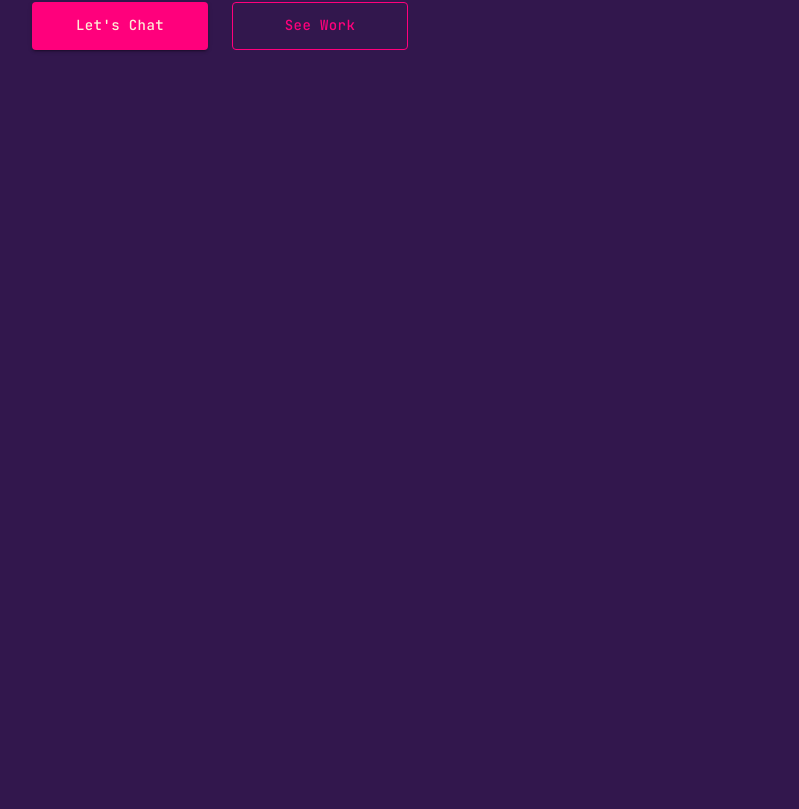
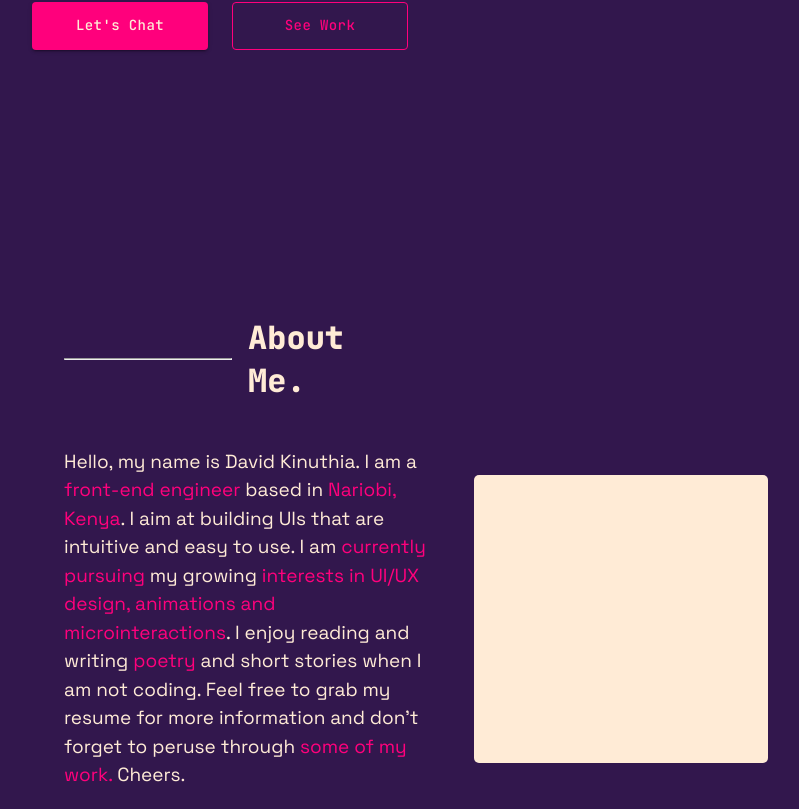
Before and after one commit to kd-kinuthiadavid/kdio-dev, a Next.js app: page / in a window 1280 px wide. Shown: the part 685-1494 px from the top of the page, without its empty margins (96-895 px from the left). Before the commit the page ends 943 px from the top, so only its background shows below. Built offline with nearby package versions, Linux system fonts and the light colour scheme.

Commit message:
feat(about): add an about section

```diff
--- /dev/null
+++ b/components/AboutSection/index.tsx
@@ -0,0 +1,126 @@
+import React from "react";
+import styled from "styled-components";
+import { HiglightedText } from "../sharedstyles";
+
+const About = () => {
+  return (
+    <Wrapper>
+      <div className="heading">
+        <hr />
+        <h2>About Me.</h2>
+      </div>
+      <div className="content">
+        <p>
+          Hello, my name is David Kinuthia. I am a{" "}
+          <HiglightedText>front-end engineer</HiglightedText> based in{" "}
+          <HiglightedText>Nariobi, Kenya</HiglightedText>. I aim at building UIs
+          that are intuitive and easy to use. I am{" "}
+          <HiglightedText>currently pursuing</HiglightedText> my growing{" "}
+          <HiglightedText>
+            interests in UI/UX design, animations and microinteractions
+          </HiglightedText>
+          . I enjoy reading and writing <HiglightedText>poetry</HiglightedText>{" "}
+          and short stories when I am not coding. Feel free to grab my resume
+          for more information and don’t forget to peruse through{" "}
+          <HiglightedText>some of my work.</HiglightedText> Cheers.
+        </p>
+        {/* @TODO: add a picture element: https://developer.mozilla.org/en-US/docs/Web/HTML/Element/picture */}
+        <div className="img_placeholder"></div>
+      </div>
+    </Wrapper>
+  );
+};
+
+export default About;
+
+const Wrapper = styled.div`
+  margin: 2rem 0;
+  padding: 0 1rem;
+  color: ${({ theme }) => theme.colors.secondary};
+  font-family: ${({ theme }) => theme.fonts.heading};
+
+  .heading {
+    display: flex;
+    justify-content: start;
+    align-items: center;
+    gap: 1rem;
+
+    hr {
+      width: 50%;
+      height: 0.125rem;
+    }
+
+    h2 {
+      width: 50%;
+      font-weight: 800;
+      font-size: 1.5rem;
+    }
+  }
+
+  .content {
+    display: flex;
+    flex-direction: column;
+    /* align-items: center; */
+    gap: 1rem;
+    font-family: ${({ theme }) => theme.fonts.text};
+
+    p {
+      font-size: 1.188rem;
+      line-height: 1.5em;
+      text-align: left;
+    }
+
+    .img_placeholder {
+      background-color: ${({ theme }) => theme.colors.secondary};
+      height: 22rem;
+      width: 25rem;
+      border-radius: ${({ theme }) => theme.spacing.borderRadius};
+      align-self: center;
+    }
+  }
+
+  @media (min-width: ${({ theme }) => theme.breakPoints.isSmallMobile}) {
+    margin: 2rem 0;
+    padding: 0 2rem;
+
+    .heading {
+      h2 {
+        font-size: 2rem;
+      }
+    }
+  }
+
+  @media (min-width: ${({ theme }) => theme.breakPoints.isMobile}) {
+    padding: 0 5rem;
+  }
+
+  @media (min-width: 750px) {
+    .content {
+      flex-direction: row;
+      justify-content: space-between;
+      gap: 3rem;
+
+      p {
+        width: 70%;
+      }
+
+      .img_placeholder {
+        height: 18rem;
+      }
+    }
+  }
+
+  @media (min-width: ${({ theme }) => theme.breakPoints.isTablet}) {
+    .heading {
+      max-width: 70%;
+    }
+    padding: 0 10rem;
+  }
+
+  @media (min-width: ${({ theme }) => theme.breakPoints.isDesktop}) {
+    max-width: 80%;
+    .heading {
+      max-width: 50%;
+    }
+  }
+`;
--- a/pages/index.tsx
+++ b/pages/index.tsx
@@ -1,4 +1,5 @@
 import Head from "next/head";
+import AboutSection from "../components/AboutSection";
 import HeroSection from "../components/HeroSection";
 import KdAppBar from "../components/KdAppBar";
 
@@ -13,6 +14,7 @@ export default function Home() {
       <main>
         <KdAppBar />
         <HeroSection />
+        <AboutSection />
       </main>
     </div>
   );
```
